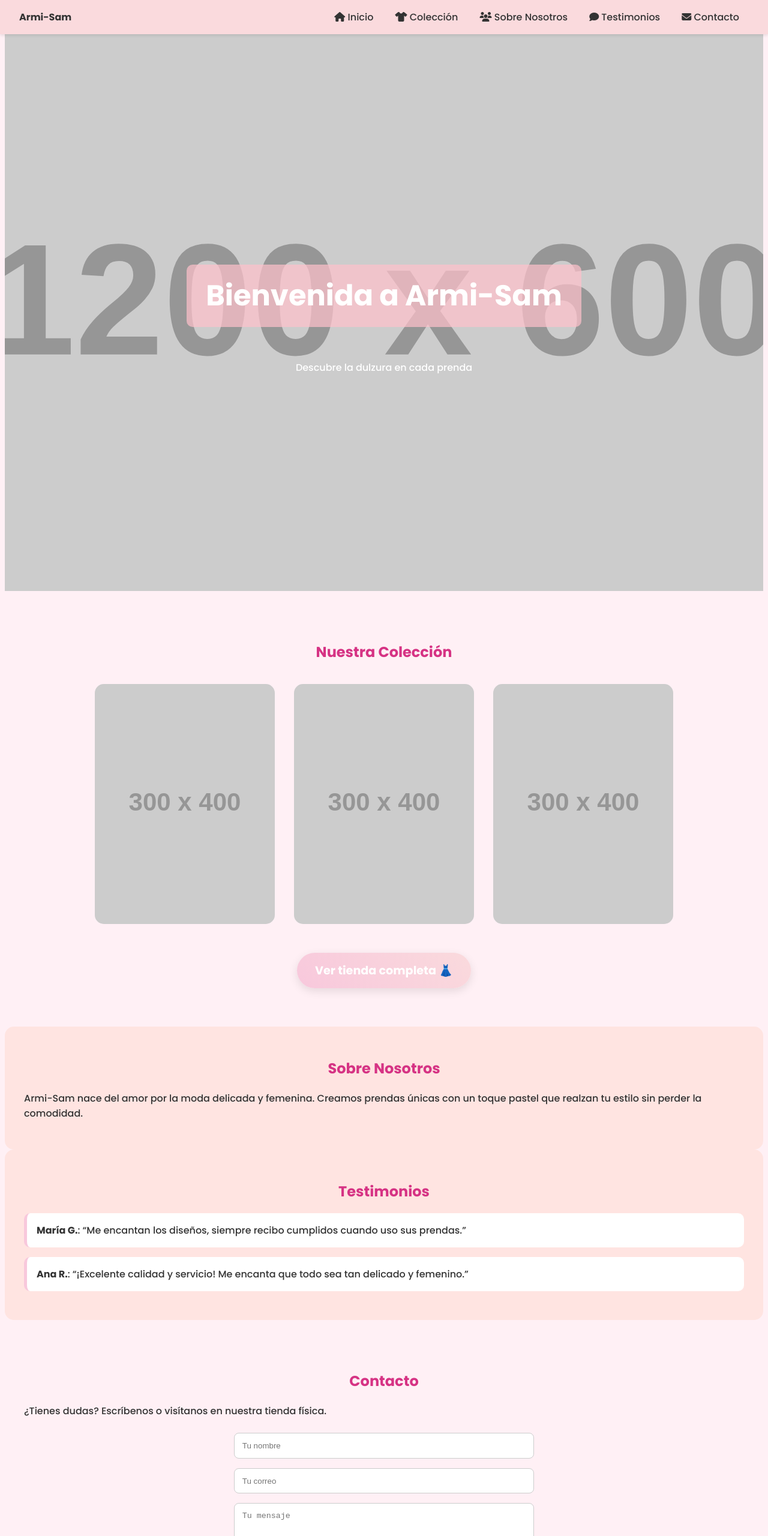
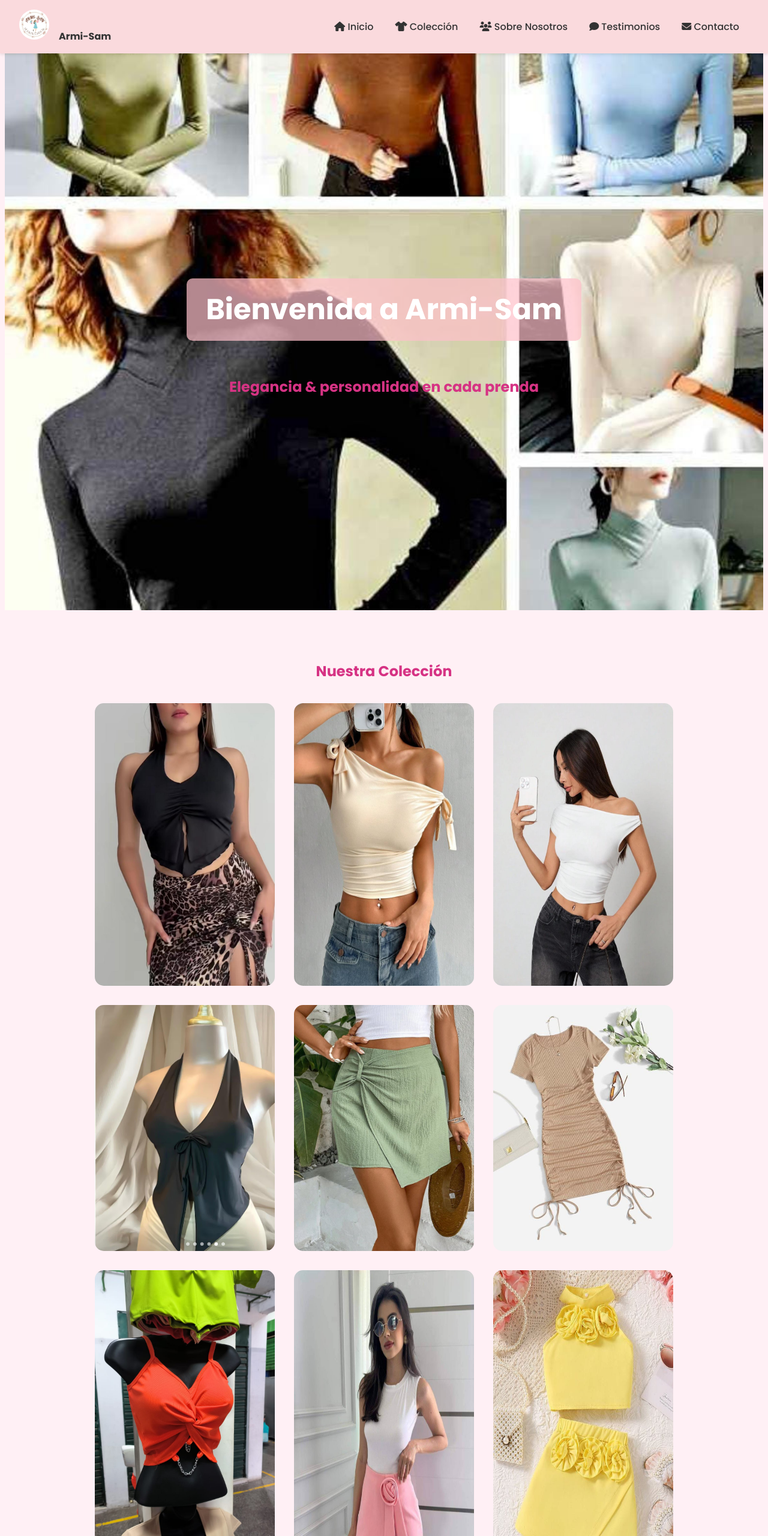
Before and after one commit to PabloRonald/armiSamModas, a plain HTML site: page index.html in a window 1280 px wide. Shown: the top 2560 px of the page at 60% size. Drawn offline with Linux system fonts and the light colour scheme; placeholder pictures from the web are drawn by us.

Commit message:
segunda subida

```diff
--- a/index.html
+++ b/index.html
@@ -3,6 +3,7 @@
 <head>
   <meta charset="UTF-8" />
   <meta name="viewport" content="width=device-width, initial-scale=1.0"/>
+  <link rel="icon" type="image/png" href="images/logo.jpg">
   <title>Armi-Sam - Moda con Estilo</title>
   <link href="https://fonts.googleapis.com/css2?family=Poppins:wght@300;500;700&display=swap" rel="stylesheet"/>
   <link rel="stylesheet" href="https://cdnjs.cloudflare.com/ajax/libs/font-awesome/6.5.0/css/all.min.css"/>
@@ -39,7 +40,7 @@
     }
 
     .hero {
-      background: url('https://via.placeholder.com/1200x600?text=Armi-Sam+Producto+Destacado') no-repeat center center/cover;
+      background: url('images/fotoMain.jpeg') no-repeat center center/cover;
       height: 100vh;
       color: white;
       display: flex;
@@ -142,12 +143,18 @@
         align-items: center;
       }
     }
+    .logo {
+      width: 50px;
+      height: 50px;
+      border-radius: 50%;
+      margin-right: 1rem;
+    }
   </style>
 </head>
 <body>
 
   <header>
-    <div><strong>Armi-Sam</strong></div>
+    <div><img class="logo" src="images/logo.jpg" alt="Producto 1" /><strong>Armi-Sam</strong></div>
     <nav>
       <a href="#inicio"><i class="fas fa-home"></i> Inicio</a>
       <a href="#coleccion"><i class="fas fa-tshirt"></i> Colección</a>
@@ -159,18 +166,29 @@
 
   <section class="hero" id="inicio">
     <h1>Bienvenida a Armi-Sam</h1>
-    <p>Descubre la dulzura en cada prenda</p>
+    <h2><b> Elegancia & personalidad en cada prenda</b></h2>
   </section>
 
   <section id="coleccion" class="collection">
     <h2>Nuestra Colección</h2>
     <div style="display: flex; flex-wrap: wrap; justify-content: center;">
-      <img src="https://via.placeholder.com/300x400?text=Producto+1" alt="Producto 1" />
-      <img src="https://via.placeholder.com/300x400?text=Producto+2" alt="Producto 2" />
-      <img src="https://via.placeholder.com/300x400?text=Producto+3" alt="Producto 3" />
+      <img src="images/foto1.jpeg" alt="Producto 1" />
+      <img src="images/foto2.jpeg" alt="Producto 2" />
+      <img src="images/foto3.jpeg" alt="Producto 3" />
+      <img src="images/foto4.jpeg" alt="Producto 4" />
+      <img src="images/foto5.jpeg" alt="Producto 5" />
+      <img src="images/foto6.jpeg" alt="Producto 6" />
+      <img src="images/foto7.jpeg" alt="Producto 7" />
+      <img src="images/foto8.jpeg" alt="Producto 8" />
+      <img src="images/foto9.jpeg" alt="Producto 9" />
+      <img src="images/foto10.jpeg" alt="Producto 10" />
+      <img src="images/foto11.jpeg" alt="Producto 11" />
     </div>
     <div style="text-align: center;">
-      <a href="https://tutiendaexterna.com" class="cta-button" target="_blank">Ver tienda completa 👗</a>
+      <a href="https://drive.google.com/file/d/1a9lv0AasxQIagoLdAB5hJlToeVugPOyG/view?usp=sharing" class="cta-button" target="_blank">Ver catálogo completo 👗</a>
+    </div>
+    <div style="text-align: center;">
+      <a href="https://docs.google.com/forms/d/e/1FAIpQLSewyksZQFPS3kPMpvPglTnFYWUdemXJnAhKGvY2kEyIaflLQw/viewform?usp=header" class="cta-button" target="_blank">elije tu OUTFIT 👗</a>
     </div>
   </section>
 
@@ -200,7 +218,8 @@
     </form>
 
     <h3 style="margin-top: 3rem; text-align: center;">Ubicación de la tienda</h3>
-    <iframe src="https://www.google.com/maps/embed?pb=!1m18!..." allowfullscreen></iframe>
+    <iframe src="https://www.google.com/maps/embed?pb=!1m14!1m12!1m3!1d3783.407842868316!2d-66.15641165149037!3d-17.396099023050656!2m3!1f0!2f0!3f0!3m2!1i1024!2i768!4f13.1!5e0!3m2!1ses-419!2sbo!4v1748721416014!5m2!1ses-419!2sbo" allowfullscreen></iframe>
+
   </section>
 
   <footer>
```
Also changed, not shown: images/fotoMain.jpeg (added).
